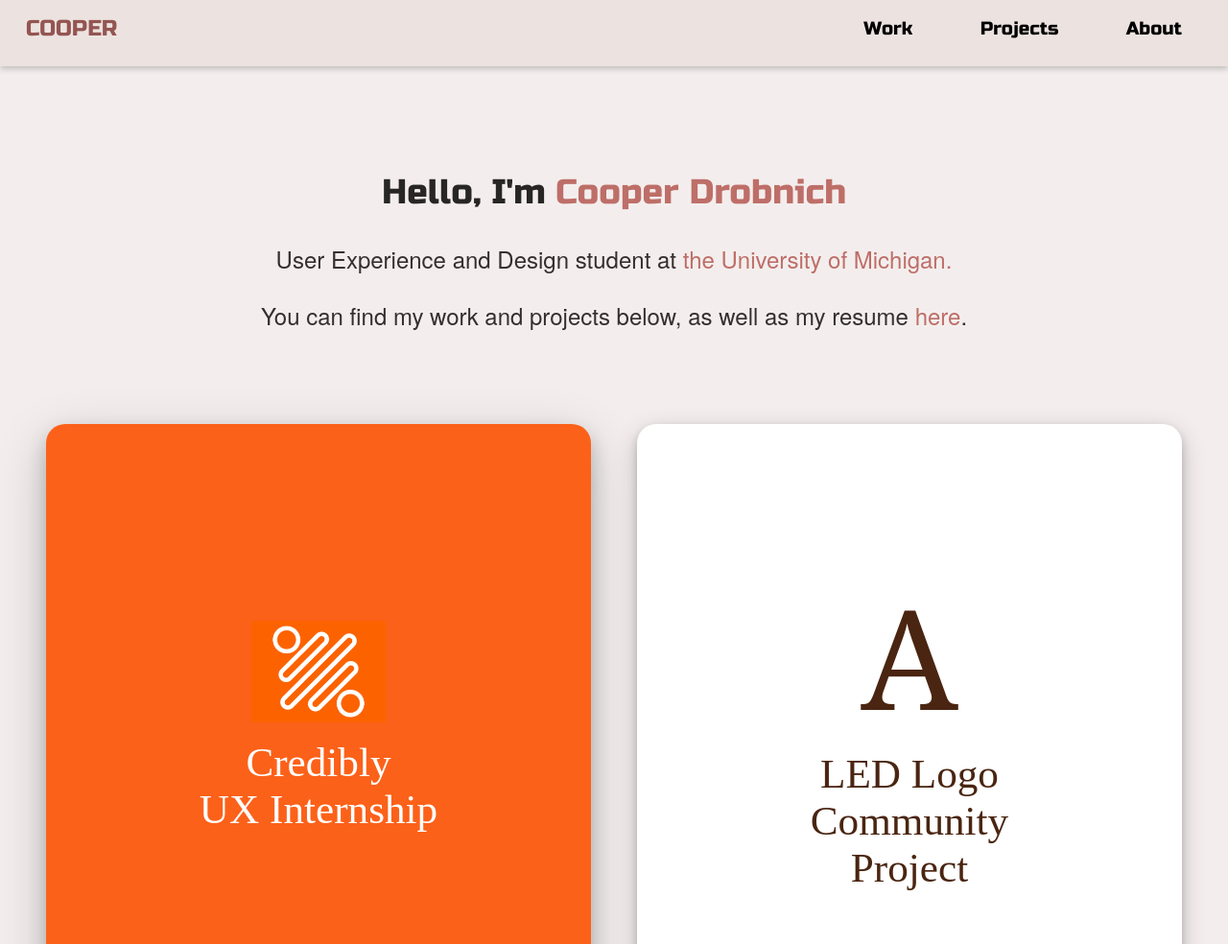
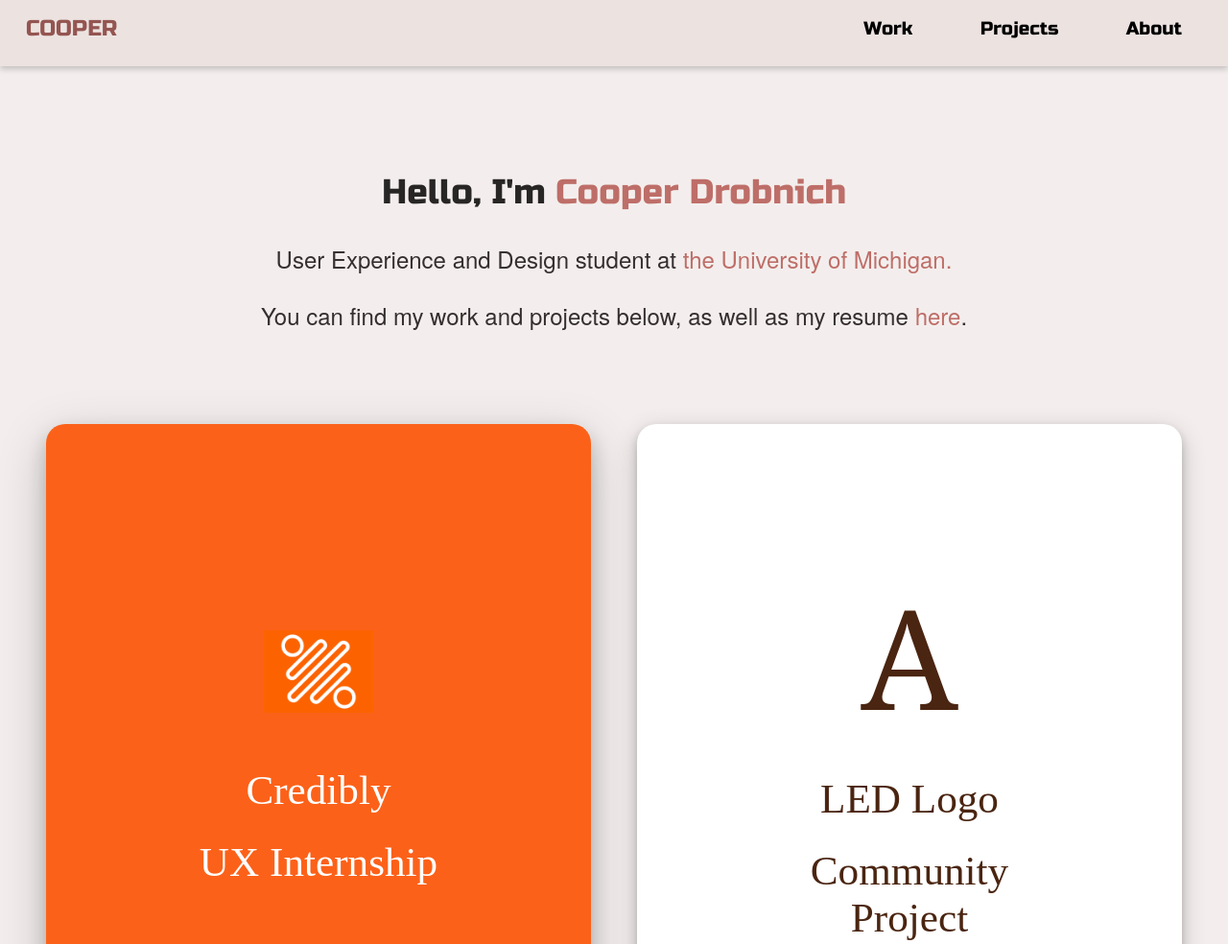
Before and after one commit to Cooperdrobnich/Portfolio, a plain HTML site: page home.html in a window 1280 px wide. Shown: the top 984 px of the page at 96% size. Drawn offline with nearby package versions, Linux system fonts and the light colour scheme; a web font is replaced by a local one.

```diff
--- a/css/style.css
+++ b/css/style.css
@@ -601,12 +601,40 @@
 
 
 }
+
+
+@keyframes spin {
+    from {
+        transform:rotate(0deg);
+    }
+    to {
+        transform:rotate(360deg);
+    }
+}
+.cooper_link:hover .spin {
+  animation-name: spin;
+  animation-delay: 0.3s;
+  animation-duration: 15s;
+  animation-iteration-count: infinite;
+  animation-timing-function: linear;
+  /* transform: rotate(3deg); */
+   /* transform: rotate(0.3rad);/ */
+   /* transform: rotate(3grad); */
+   /* transform: rotate(.03turn);  */
+}
+
 .credibly_block{
   font-size: 0.3em;
   font-family: 'Gruppo';
-}
+
+
+}
+.credibly_block p, .adams_block p{
+ padding-top: 0.6em;
+}
+
 .adams_block{
-  margin-bottom: 0.4em;
+
   font-size: 0.3em;
   font-family: 'Gruppo';
   margin: auto;
@@ -617,7 +645,9 @@
   height: auto;
   margin: auto;
   display: block;
-  margin-bottom: 0.4em;
+  padding: 0.5em;
+  z-index: 2;
+  background: none;
 
 }
 
@@ -678,7 +708,7 @@
 text-align: center;
 align-items: center;
 justify-items: center;
-
+z-index: 3;
 border-radius: 20px;
 margin-bottom: 1em;
 padding: 1em;
@@ -707,7 +737,7 @@
   text-align: center;
 }
 
-.adams_link:hover{
+.adams_link:hover {
   color: #FFC42E;
   text-decoration: none;
 
@@ -1636,7 +1666,7 @@
 
   }
   .credibly_block img{
-    width: 50%;
+    width: 75%;
     height: auto;
     margin: auto;
     display: block;
@@ -1958,11 +1988,30 @@
     margin-bottom: -0.25em;
     justify-content: center;
   }
+  .credibly_block img{
+    width: 50%;
+    height: auto;
+    margin: auto;
+    display: block;
+    margin-bottom: 0.4em;
+    padding: 0.3em;
+  }
+
 
 
 
 }
 @media screen and (min-width: 2000px){
+
+  .credibly_block img{
+    width: 25%;
+    height: auto;
+    margin: auto;
+    display: block;
+    margin-bottom: 0.4em;
+
+  }
+}
 
 
 @media (prefers-reduced-motion) {
--- a/home.html
+++ b/home.html
@@ -65,11 +65,11 @@
             <p id="intro4">You can find my work and projects below, as well as my resume <a href="https://drive.google.com/file/d/1j_lrebGhRPuSQDREjQd7X3pi9Mtq5wkm/view?usp=sharing" target="_blank">here</a>.</p>
           </div>
           <div class="block_links">
-            <a class=" vertically cooper_link" href="work.html"><div class="credibly_block"><img src="images/cred_logo.png" alt="Credibly company logo" class="logo_scale"/>Credibly<br>UX Internship</div>
+            <a class=" vertically cooper_link" href="work.html"><div class="credibly_block"><img class="spin" src="images/cred_logo.png" alt="Credibly company logo" class="logo_scale"/><p>Credibly</p><p>UX Internship</p></div>
 
             </a>
 
-            <a class="vertically adams_link" href="projects.html">A<div class="adams_block">LED Logo<br>Community Project</div>
+            <a class="vertically adams_link" href="projects.html">A<div class="adams_block"><p>LED Logo</p><p>Community Project</p></div>
 
             </a>
           </div>
```
